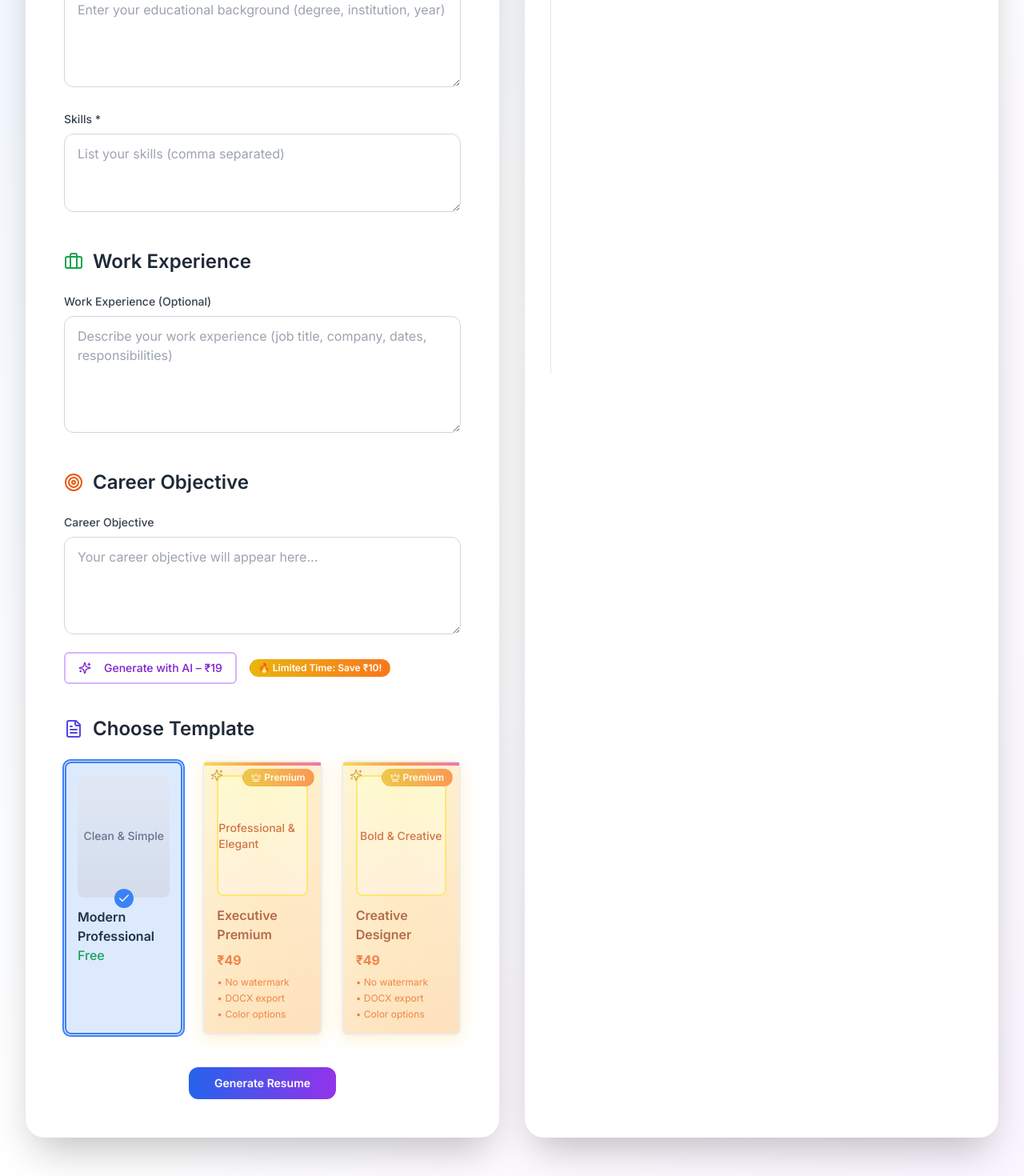
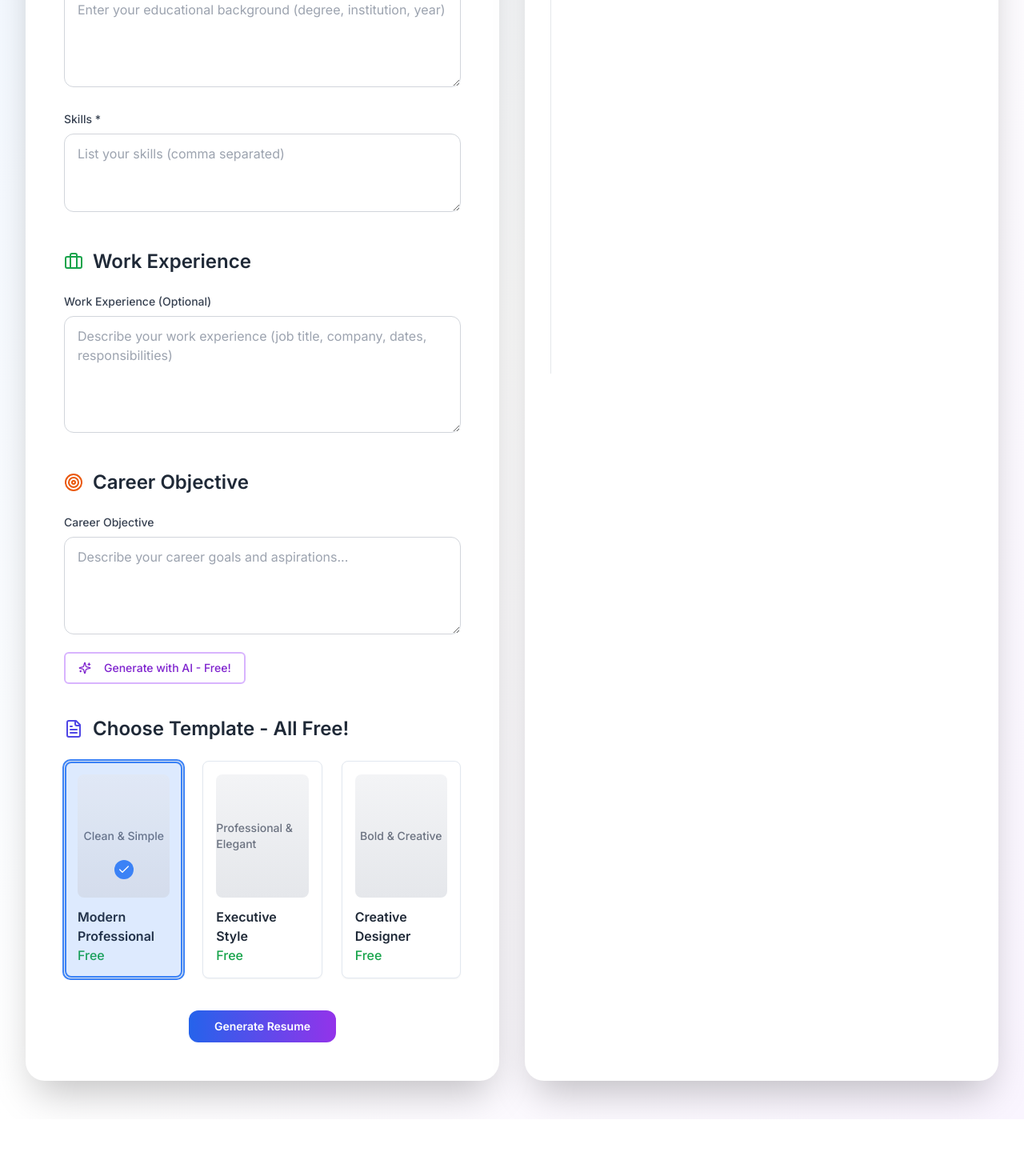
Before and after one commit to Harish225-phr/resume-wizard-ai-frontend, a React (Vite) app: page /create in a window 1280 px wide. Shown: the part 666-2136 px from the top of the page at 80% size. After the commit the page ends 2065 px from the top, so only its background shows below. Built offline with nearby package versions, Linux system fonts and the light colour scheme.

Commit message:
Remove premium restrictions and unlock all features
- Removed all premium locks and upsell elements.
- Updated UI text and toast messages.
- Removed payment logic and state.
- Made all features completely free.

```diff
--- a/src/components/ResumePreview.tsx
+++ b/src/components/ResumePreview.tsx
@@ -1,28 +1,22 @@
 
 import React from 'react';
-import { FormData, PaymentState } from '@/types/resume';
+import { FormData } from '@/types/resume';
 import { User, Mail, Phone, GraduationCap, Briefcase, Target, Star } from 'lucide-react';
 
 interface ResumePreviewProps {
   formData: FormData;
-  paymentState: PaymentState;
 }
 
-const ResumePreview = ({ formData, paymentState }: ResumePreviewProps) => {
-  const isPremium = paymentState.hasPremiumAccess && formData.template !== 'modern';
-
+const ResumePreview = ({ formData }: ResumePreviewProps) => {
   return (
     <div
       id="resume-preview"
-      className={`
-        bg-white shadow-lg rounded-lg p-8 max-w-2xl mx-auto
-        ${isPremium ? 'border-2 border-gradient-to-r from-yellow-400 to-orange-500' : 'border border-gray-200'}
-      `}
+      className="bg-white shadow-lg rounded-lg p-8 max-w-2xl mx-auto border border-gray-200"
       style={{ minHeight: '842px', width: '595px' }} // A4 proportions
     >
       {/* Header Section */}
-      <div className={`text-center mb-6 pb-4 ${isPremium ? 'border-b-2 border-blue-500' : 'border-b border-gray-300'}`}>
-        <h1 className={`text-3xl font-bold mb-2 ${isPremium ? 'text-blue-600' : 'text-gray-800'}`}>
+      <div className="text-center mb-6 pb-4 border-b border-gray-300">
+        <h1 className="text-3xl font-bold mb-2 text-gray-800">
           {formData.fullName || 'Your Name'}
         </h1>
         <div className="flex justify-center items-center gap-4 text-sm text-gray-600 flex-wrap">
@@ -44,7 +38,7 @@ const ResumePreview = ({ formData, paymentState }: ResumePreviewProps) => {
       {/* Career Objective */}
       {formData.careerObjective && (
         <div className="mb-6">
-          <h2 className={`text-xl font-semibold mb-3 flex items-center gap-2 ${isPremium ? 'text-blue-600' : 'text-gray-800'}`}>
+          <h2 className="text-xl font-semibold mb-3 flex items-center gap-2 text-gray-800">
             <Target className="h-5 w-5" />
             Career Objective
           </h2>
@@ -55,7 +49,7 @@ const ResumePreview = ({ formData, paymentState }: ResumePreviewProps) => {
       {/* Education */}
       {formData.education && (
         <div className="mb-6">
-          <h2 className={`text-xl font-semibold mb-3 flex items-center gap-2 ${isPremium ? 'text-blue-600' : 'text-gray-800'}`}>
+          <h2 className="text-xl font-semibold mb-3 flex items-center gap-2 text-gray-800">
             <GraduationCap className="h-5 w-5" />
             Education
           </h2>
@@ -66,7 +60,7 @@ const ResumePreview = ({ formData, paymentState }: ResumePreviewProps) => {
       {/* Skills */}
       {formData.skills && (
         <div className="mb-6">
-          <h2 className={`text-xl font-semibold mb-3 flex items-center gap-2 ${isPremium ? 'text-blue-600' : 'text-gray-800'}`}>
+          <h2 className="text-xl font-semibold mb-3 flex items-center gap-2 text-gray-800">
             <Star className="h-5 w-5" />
             Skills
           </h2>
@@ -74,11 +68,7 @@ const ResumePreview = ({ formData, paymentState }: ResumePreviewProps) => {
             {formData.skills.split(',').map((skill, index) => (
               <span
                 key={index}
-                className={`px-3 py-1 rounded-full text-sm ${
-                  isPremium
-                    ? 'bg-blue-100 text-blue-800 border border-blue-200'
-                    : 'bg-gray-100 text-gray-700'
-                }`}
+                className="px-3 py-1 rounded-full text-sm bg-gray-100 text-gray-700"
               >
                 {skill.trim()}
               </span>
@@ -90,18 +80,11 @@ const ResumePreview = ({ formData, paymentState }: ResumePreviewProps) => {
       {/* Experience */}
       {formData.experience && (
         <div className="mb-6">
-          <h2 className={`text-xl font-semibold mb-3 flex items-center gap-2 ${isPremium ? 'text-blue-600' : 'text-gray-800'}`}>
+          <h2 className="text-xl font-semibold mb-3 flex items-center gap-2 text-gray-800">
             <Briefcase className="h-5 w-5" />
             Work Experience
           </h2>
           <p className="text-gray-700 leading-relaxed">{formData.experience}</p>
-        </div>
-      )}
-
-      {/* Watermark for free users */}
-      {!paymentState.hasPremiumAccess && (
-        <div className="text-center mt-8 pt-4 border-t border-gray-200">
-          <p className="text-xs text-gray-400">Created with ResumeBuilder Pro</p>
         </div>
       )}
     </div>
--- a/src/components/TemplateCard.tsx
+++ b/src/components/TemplateCard.tsx
@@ -1,100 +1,42 @@
 
 import { Card } from '@/components/ui/card';
-import { Badge } from '@/components/ui/badge';
-import { Crown, Check, Sparkles } from 'lucide-react';
+import { Check } from 'lucide-react';
 import { Template } from '@/types/resume';
 
 interface TemplateCardProps {
   template: Template;
   isSelected: boolean;
   onSelect: (template: Template) => void;
-  hasPremiumAccess: boolean;
 }
 
-const TemplateCard = ({ template, isSelected, onSelect, hasPremiumAccess }: TemplateCardProps) => {
-  const canSelect = template.type === 'free' || hasPremiumAccess;
-  const isPremium = template.type === 'premium';
-
+const TemplateCard = ({ template, isSelected, onSelect }: TemplateCardProps) => {
   return (
     <Card
       className={`relative p-4 cursor-pointer transition-all duration-300 transform hover:scale-105 ${
         isSelected ? 'ring-2 ring-blue-500 bg-blue-50' : 'hover:shadow-xl'
-      } ${!canSelect ? 'opacity-75' : ''} ${
-        isPremium ? 'border-2 border-gradient-to-r from-yellow-400 to-orange-500 hover:shadow-2xl hover:shadow-yellow-500/25' : ''
       }`}
-      onClick={() => canSelect && onSelect(template)}
-      style={isPremium ? {
-        background: 'linear-gradient(135deg, #fef3c7 0%, #fed7aa 100%)',
-        boxShadow: '0 4px 20px rgba(251, 191, 36, 0.3)'
-      } : undefined}
+      onClick={() => onSelect(template)}
     >
-      {isPremium && (
-        <>
-          <Badge variant="secondary" className="absolute top-2 right-2 bg-gradient-to-r from-yellow-500 to-orange-500 text-white animate-pulse">
-            <Crown className="mr-1 h-3 w-3" />
-            Premium
-          </Badge>
-          <div className="absolute top-0 left-0 w-full h-1 bg-gradient-to-r from-yellow-400 via-orange-500 to-pink-500"></div>
-          <Sparkles className="absolute top-2 left-2 h-4 w-4 text-yellow-600 animate-pulse" />
-        </>
-      )}
-
-      <div className={`aspect-[3/4] rounded-lg mb-3 flex items-center justify-center transition-all duration-300 ${
-        isPremium
-          ? 'bg-gradient-to-b from-yellow-100 to-orange-100 border-2 border-yellow-300'
-          : 'bg-gradient-to-b from-gray-100 to-gray-200'
-      }`}>
-        <span className={`text-sm font-medium ${
-          isPremium ? 'text-orange-700' : 'text-gray-500'
-        }`}>
+      <div className="aspect-[3/4] rounded-lg mb-3 flex items-center justify-center transition-all duration-300 bg-gradient-to-b from-gray-100 to-gray-200">
+        <span className="text-sm font-medium text-gray-500">
           {template.preview}
         </span>
       </div>
 
       <div className="space-y-2">
-        <h3 className={`font-semibold ${isPremium ? 'text-orange-800' : 'text-gray-800'}`}>
+        <h3 className="font-semibold text-gray-800">
           {template.name}
         </h3>
 
-        {isPremium ? (
-          <div className="flex items-center justify-between">
-            <span className="text-orange-600 font-bold">₹{template.price}</span>
-            {hasPremiumAccess && (
-              <div className="flex items-center gap-1 text-green-600 text-sm">
-                <Check className="h-4 w-4" />
-                Unlocked
-              </div>
-            )}
-          </div>
-        ) : (
-          <span className="text-green-600 font-medium">Free</span>
-        )}
-
-        {isPremium && !hasPremiumAccess && (
-          <div className="text-xs text-orange-600 space-y-1">
-            <div>• No watermark</div>
-            <div>• DOCX export</div>
-            <div>• Color options</div>
-          </div>
-        )}
+        <span className="text-green-600 font-medium">Free</span>
       </div>
 
       {isSelected && (
-        <div className={`absolute inset-0 rounded-lg border-2 flex items-center justify-center ${
-          isPremium
-            ? 'bg-orange-500/10 border-orange-500'
-            : 'bg-blue-500/10 border-blue-500'
-        }`}>
-          <div className={`text-white rounded-full p-1 ${
-            isPremium ? 'bg-orange-500' : 'bg-blue-500'
-          }`}>
+        <div className="absolute inset-0 rounded-lg border-2 flex items-center justify-center bg-blue-500/10 border-blue-500">
+          <div className="text-white rounded-full p-1 bg-blue-500">
             <Check className="h-4 w-4" />
           </div>
         </div>
-      )}
-
-      {isPremium && (
-        <div className="absolute inset-0 bg-gradient-to-r from-yellow-400/0 via-yellow-400/5 to-orange-500/0 rounded-lg pointer-events-none"></div>
       )}
     </Card>
   );
--- a/src/components/resume-form/CareerObjectiveSection.tsx
+++ b/src/components/resume-form/CareerObjectiveSection.tsx
@@ -1,12 +1,10 @@
 
 import { Target, Sparkles, Loader2 } from 'lucide-react';
 import { Button } from '@/components/ui/button';
-import { Badge } from '@/components/ui/badge';
-import { FormData, PaymentState } from '@/types/resume';
+import { FormData } from '@/types/resume';
 
 interface CareerObjectiveSectionProps {
   formData: FormData;
-  paymentState: PaymentState;
   isGeneratingObjective: boolean;
   handleInputChange: (e: React.ChangeEvent<HTMLInputElement | HTMLTextAreaElement>) => void;
   generateObjective: () => void;
@@ -14,7 +12,6 @@ interface CareerObjectiveSectionProps {
 
 const CareerObjectiveSection = ({
   formData,
-  paymentState,
   isGeneratingObjective,
   handleInputChange,
   generateObjective
@@ -37,7 +34,7 @@ const CareerObjectiveSection = ({
             onChange={handleInputChange}
             rows={4}
             className="w-full px-4 py-3 border border-gray-300 rounded-xl focus:ring-2 focus:ring-blue-500 focus:border-transparent transition-all duration-200"
-            placeholder="Your career objective will appear here..."
+            placeholder="Describe your career goals and aspirations..."
           />
         </div>
         <div className="flex items-center gap-4">
@@ -46,26 +43,15 @@ const CareerObjectiveSection = ({
             onClick={generateObjective}
             disabled={isGeneratingObjective}
             variant="outline"
-            className="border-2 border-purple-300 text-purple-700 hover:bg-purple-50 relative overflow-hidden group"
+            className="border-2 border-purple-300 text-purple-700 hover:bg-purple-50"
           >
             {isGeneratingObjective ? (
               <Loader2 className="animate-spin mr-2 h-4 w-4" />
             ) : (
               <Sparkles className="mr-2 h-4 w-4" />
             )}
-            {paymentState.hasAIObjectiveAccess
-              ? (isGeneratingObjective ? 'Generating...' : 'Generate with AI')
-              : 'Generate with AI – ₹19'
-            }
-            {!paymentState.hasAIObjectiveAccess && (
-              <div className="absolute inset-0 bg-gradient-to-r from-purple-600/10 to-pink-600/10 opacity-0 group-hover:opacity-100 transition-opacity" />
-            )}
+            {isGeneratingObjective ? 'Generating...' : 'Generate with AI - Free!'}
           </Button>
-          {!paymentState.hasAIObjectiveAccess && (
-            <Badge variant="secondary" className="bg-gradient-to-r from-yellow-500 to-orange-500 text-white animate-pulse">
-              🔥 Limited Time: Save ₹10!
-            </Badge>
-          )}
         </div>
       </div>
     </div>
--- a/src/pages/CreateResume.tsx
+++ b/src/pages/CreateResume.tsx
@@ -1,24 +1,19 @@
+
 import { useState } from 'react';
 import { FileText, Download, Loader2, FileDown } from 'lucide-react';
 import { useToast } from '@/hooks/use-toast';
-import { usePayment } from '@/hooks/usePayment';
 import { usePDFDownload } from '@/hooks/usePDFDownload';
 import { Button } from '@/components/ui/button';
-import PremiumModal from '@/components/PremiumModal';
-import AIObjectiveModal from '@/components/AIObjectiveModal';
-import BundleOfferModal from '@/components/BundleOfferModal';
-import UpgradeReminderModal from '@/components/UpgradeReminderModal';
 import TemplateCard from '@/components/TemplateCard';
 import ResumePreview from '@/components/ResumePreview';
 import PersonalInfoSection from '@/components/resume-form/PersonalInfoSection';
 import EducationSkillsSection from '@/components/resume-form/EducationSkillsSection';
 import ExperienceSection from '@/components/resume-form/ExperienceSection';
 import CareerObjectiveSection from '@/components/resume-form/CareerObjectiveSection';
-import { FormData, PaymentState, Template } from '@/types/resume';
+import { FormData, Template } from '@/types/resume';
 
 const CreateResume = () => {
   const { toast } = useToast();
-  const { processPayment, isProcessing } = usePayment();
   const { downloadPDF, isGenerating } = usePDFDownload();
 
   const [formData, setFormData] = useState<FormData>({
@@ -32,25 +27,14 @@ const CreateResume = () => {
     template: 'modern',
   });
 
-  const [paymentState, setPaymentState] = useState<PaymentState>({
-    hasPremiumAccess: false,
-    hasAIObjectiveAccess: false,
-    selectedTemplate: null,
-  });
-
   const [isLoading, setIsLoading] = useState(false);
   const [isGeneratingObjective, setIsGeneratingObjective] = useState(false);
   const [showDownload, setShowDownload] = useState(false);
-  const [showPremiumModal, setShowPremiumModal] = useState(false);
-  const [showAIModal, setShowAIModal] = useState(false);
-  const [showBundleModal, setShowBundleModal] = useState(false);
-  const [showReminderModal, setShowReminderModal] = useState(false);
-  const [freeTemplateSelections, setFreeTemplateSelections] = useState(0);
 
   const templates: Template[] = [
     { id: 'modern', name: 'Modern Professional', type: 'free', preview: 'Clean & Simple' },
-    { id: 'executive', name: 'Executive Premium', type: 'premium', price: 49, preview: 'Professional & Elegant' },
-    { id: 'creative', name: 'Creative Designer', type: 'premium', price: 49, preview: 'Bold & Creative' },
+    { id: 'executive', name: 'Executive Style', type: 'free', preview: 'Professional & Elegant' },
+    { id: 'creative', name: 'Creative Designer', type: 'free', preview: 'Bold & Creative' },
   ];
 
   const handleInputChange = (e: React.ChangeEvent<HTMLInputElement | HTMLTextAreaElement>) => {
@@ -59,132 +43,10 @@ const CreateResume = () => {
   };
 
   const handleTemplateSelect = (template: Template) => {
-    if (template.type === 'premium' && !paymentState.hasPremiumAccess) {
-      setPaymentState(prev => ({ ...prev, selectedTemplate: template }));
-
-      if (!paymentState.hasAIObjectiveAccess) {
-        setShowBundleModal(true);
-      } else {
-        setShowPremiumModal(true);
-      }
-      return;
-    }
-
-    if (template.type === 'free') {
-      const newCount = freeTemplateSelections + 1;
-      setFreeTemplateSelections(newCount);
-
-      if (newCount >= 3 && !paymentState.hasPremiumAccess) {
-        setShowReminderModal(true);
-      }
-    }
-
     setFormData(prev => ({ ...prev, template: template.id }));
   };
 
-  const handlePremiumPayment = () => {
-    if (!paymentState.selectedTemplate) return;
-
-    processPayment(
-      {
-        amount: paymentState.selectedTemplate.price || 49,
-        currency: 'INR',
-        description: `Premium Template: ${paymentState.selectedTemplate.name}`,
-        prefill: {
-          name: formData.fullName,
-          email: formData.email,
-          contact: formData.phone
-        }
-      },
-      (result) => {
-        setPaymentState(prev => ({
-          ...prev,
-          hasPremiumAccess: true
-        }));
-        if (paymentState.selectedTemplate) {
-          setFormData(prev => ({ ...prev, template: paymentState.selectedTemplate!.id }));
-        }
-        setShowPremiumModal(false);
-        toast({
-          title: "🎉 Premium Unlocked!",
-          description: "All premium templates are now available. Download with no watermark!",
-        });
-      },
-      (error) => {
-        console.error('Premium payment failed:', error);
-      }
-    );
-  };
-
-  const handleAIPayment = () => {
-    processPayment(
-      {
-        amount: 19,
-        currency: 'INR',
-        description: 'AI Career Objective Generation',
-        prefill: {
-          name: formData.fullName,
-          email: formData.email,
-          contact: formData.phone
-        }
-      },
-      (result) => {
-        setPaymentState(prev => ({
-          ...prev,
-          hasAIObjectiveAccess: true
-        }));
-        setShowAIModal(false);
-        toast({
-          title: "🤖 AI Unlocked!",
-          description: "AI career objective generation is now available.",
-        });
-        generateObjective();
-      },
-      (error) => {
-        console.error('AI payment failed:', error);
-      }
-    );
-  };
-
-  const handleBundlePurchase = () => {
-    processPayment(
-      {
-        amount: 48,
-        currency: 'INR',
-        description: 'Bundle: Premium Templates + AI Objective',
-        prefill: {
-          name: formData.fullName,
-          email: formData.email,
-          contact: formData.phone
-        }
-      },
-      (result) => {
-        setPaymentState(prev => ({
-          ...prev,
-          hasPremiumAccess: true,
-          hasAIObjectiveAccess: true
-        }));
-        if (paymentState.selectedTemplate) {
-          setFormData(prev => ({ ...prev, template: paymentState.selectedTemplate!.id }));
-        }
-        setShowBundleModal(false);
-        toast({
-          title: "🎊 Bundle Unlocked!",
-          description: "Premium templates + AI objective unlocked! You saved ₹20!",
-        });
-      },
-      (error) => {
-        console.error('Bundle payment failed:', error);
-      }
-    );
-  };
-
   const generateObjective = async () => {
-    if (!paymentState.hasAIObjectiveAccess) {
-      setShowAIModal(true);
-      return;
-    }
-
     if (!formData.fullName || !formData.skills) {
       toast({
         title: "Missing Information",
@@ -196,6 +58,7 @@ const CreateResume = () => {
 
     setIsGeneratingObjective(true);
     try {
+      // Simulate AI generation
       await new Promise(resolve => setTimeout(resolve, 2000));
 
       const generatedObjective = `Dedicated ${formData.fullName.split(' ')[0]} with expertise in ${formData.skills.split(',')[0]} seeking to leverage strong technical skills and passion for innovation to contribute to a dynamic team and drive organizational success.`;
@@ -229,20 +92,13 @@ const CreateResume = () => {
       return;
     }
 
-    const selectedTemplate = templates.find(t => t.id === formData.template);
-    if (selectedTemplate?.type === 'premium' && !paymentState.hasPremiumAccess) {
-      setPaymentState(prev => ({ ...prev, selectedTemplate }));
-      setShowPremiumModal(true);
-      return;
-    }
-
     setIsLoading(true);
     try {
-      await new Promise(resolve => setTimeout(resolve, 3000));
+      await new Promise(resolve => setTimeout(resolve, 2000));
 
       setShowDownload(true);
       toast({
-        title: "🎉 Resume Generated!",
+        title: "🎉 Resume Generated Successfully!",
         description: "Your professional resume has been created successfully.",
       });
     } catch (error) {
@@ -269,10 +125,10 @@ const CreateResume = () => {
       <div className="max-w-7xl mx-auto px-4 sm:px-6 lg:px-8">
         <div className="text-center mb-12">
           <h1 className="text-4xl font-bold bg-gradient-to-r from-blue-600 to-purple-600 bg-clip-text text-transparent mb-4">
-            Create Your Professional Resume
+            Create Your Professional Resume - 100% Free!
           </h1>
           <p className="text-xl text-gray-600">
-            Fill in your details and choose from free or premium templates
+            Fill in your details and choose from our completely free templates
           </p>
         </div>
 
@@ -285,7 +141,6 @@ const CreateResume = () => {
               <ExperienceSection formData={formData} handleInputChange={handleInputChange} />
               <CareerObjectiveSection
                 formData={formData}
-                paymentState={paymentState}
                 isGeneratingObjective={isGeneratingObjective}
                 handleInputChange={handleInputChange}
                 generateObjective={generateObjective}
@@ -295,7 +150,7 @@ const CreateResume = () => {
               <div className="mb-10">
                 <h2 className="text-2xl font-semibold text-gray-800 mb-6 flex items-center">
                   <FileText className="mr-3 h-6 w-6 text-indigo-600" />
-                  Choose Template
+                  Choose Template - All Free!
                 </h2>
                 <div className="grid md:grid-cols-3 gap-6">
                   {templates.map((template) => (
@@ -304,7 +159,6 @@ const CreateResume = () => {
                       template={template}
                       isSelected={formData.template === template.id}
                       onSelect={handleTemplateSelect}
-                      hasPremiumAccess={paymentState.hasPremiumAccess}
                     />
                   ))}
                 </div>
@@ -359,49 +213,11 @@ const CreateResume = () => {
               Resume Preview
             </h2>
             <div className="overflow-auto max-h-screen">
-              <ResumePreview formData={formData} paymentState={paymentState} />
+              <ResumePreview formData={formData} />
             </div>
           </div>
         </div>
       </div>
-
-      {/* Modals */}
-      <PremiumModal
-        isOpen={showPremiumModal}
-        onClose={() => setShowPremiumModal(false)}
-        templateName={paymentState.selectedTemplate?.name || ''}
-        price={paymentState.selectedTemplate?.price || 49}
-        onPayment={handlePremiumPayment}
-        isProcessing={isProcessing}
-      />
-
-      <AIObjectiveModal
-        isOpen={showAIModal}
-        onClose={() => setShowAIModal(false)}
-        onPayment={handleAIPayment}
-        isProcessing={isProcessing}
-      />
-
-      <BundleOfferModal
-        isOpen={showBundleModal}
-        onClose={() => setShowBundleModal(false)}
-        onPurchaseBundle={handleBundlePurchase}
-        onPurchaseSeparate={() => {
-          setShowBundleModal(false);
-          setShowPremiumModal(true);
-        }}
-        isProcessing={isProcessing}
-      />
-
-      <UpgradeReminderModal
-        isOpen={showReminderModal}
-        onClose={() => setShowReminderModal(false)}
-        onUpgrade={() => {
-          setShowReminderModal(false);
-          setShowPremiumModal(true);
-        }}
-        freeTemplateSelections={freeTemplateSelections}
-      />
     </div>
   );
 };
--- a/src/types/resume.ts
+++ b/src/types/resume.ts
@@ -2,8 +2,7 @@
 export interface Template {
   id: string;
   name: string;
-  type: 'free' | 'premium';
-  price?: number;
+  type: 'free';
   preview: string;
 }
 
@@ -18,8 +17,7 @@ export interface FormData {
   template: string;
 }
 
-export interface PaymentState {
-  hasPremiumAccess: boolean;
-  hasAIObjectiveAccess: boolean;
-  selectedTemplate: Template | null;
+// Simplified state - no payment tracking needed
+export interface AppState {
+  // Remove all payment-related state
 }
```
